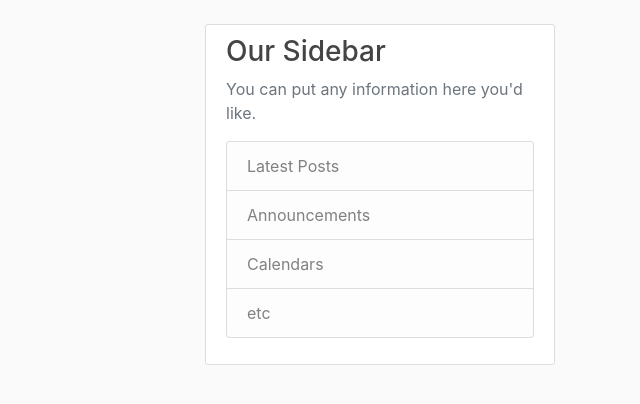
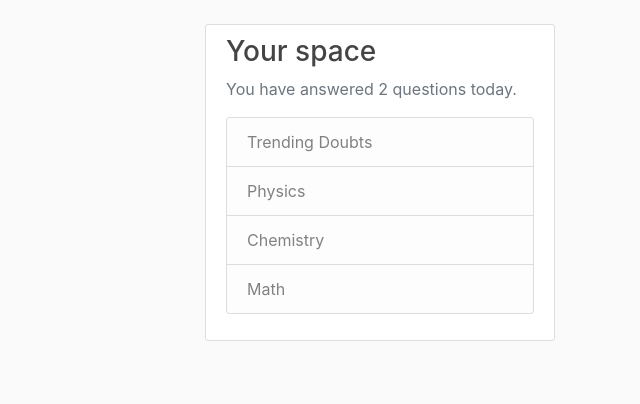
Before and after one commit to sameshl/flaskapp, a Python web app: template templates/home.html in a window 1280 px wide. Shown: the part 56-460 px from the top of the page, without its empty margins (640-1280 px from the left). Run offline with Jinja, Linux system fonts and the light colour scheme; the template is opened without the code that fills it, so the values that code supplies are empty; some libraries are stand-ins or nearby versions.

Commit message:
Add small changes and comments

```diff
--- a/templates/account.html
+++ b/templates/account.html
@@ -8,7 +8,7 @@
           <p class="text-secondary">{{ current_user.email }}</p>
         </div>
       </div>
-        <form method="POST" action="" enctype="multipart/form-data">
+        <form method="POST" action="" enctype="multipart/form-data"> <!--encoding type added so our form can pass image data properly-->
             {{ form.hidden_tag() }}
             <fieldset class="form-group">
                 <legend class="border-bottom mb-4">Account Info</legend>
--- a/templates/layout.html
+++ b/templates/layout.html
@@ -59,13 +59,13 @@
     </div>
     <div class="col-md-4">
       <div class="content-section">
-        <h3>Our Sidebar</h3>
-        <p class='text-muted'>You can put any information here you'd like.
+        <h3>Your space</h3>
+        <p class='text-muted'>You have answered 2 questions today.
           <ul class="list-group">
-            <li class="list-group-item list-group-item-light">Latest Posts</li>
-            <li class="list-group-item list-group-item-light">Announcements</li>
-            <li class="list-group-item list-group-item-light">Calendars</li>
-            <li class="list-group-item list-group-item-light">etc</li>
+            <li class="list-group-item list-group-item-light">Trending Doubts</li>
+            <li class="list-group-item list-group-item-light">Physics</li>
+            <li class="list-group-item list-group-item-light">Chemistry</li>
+            <li class="list-group-item list-group-item-light">Math</li>
           </ul>
         </p>
       </div>
```
Also changed, not shown: routes.py (+21 -22 lines), site.db.
